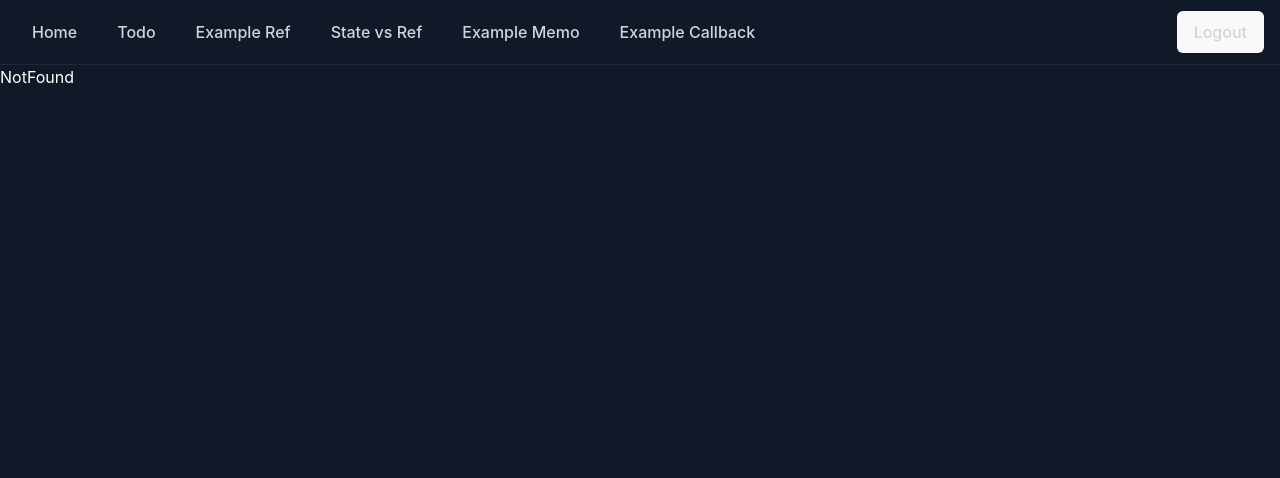
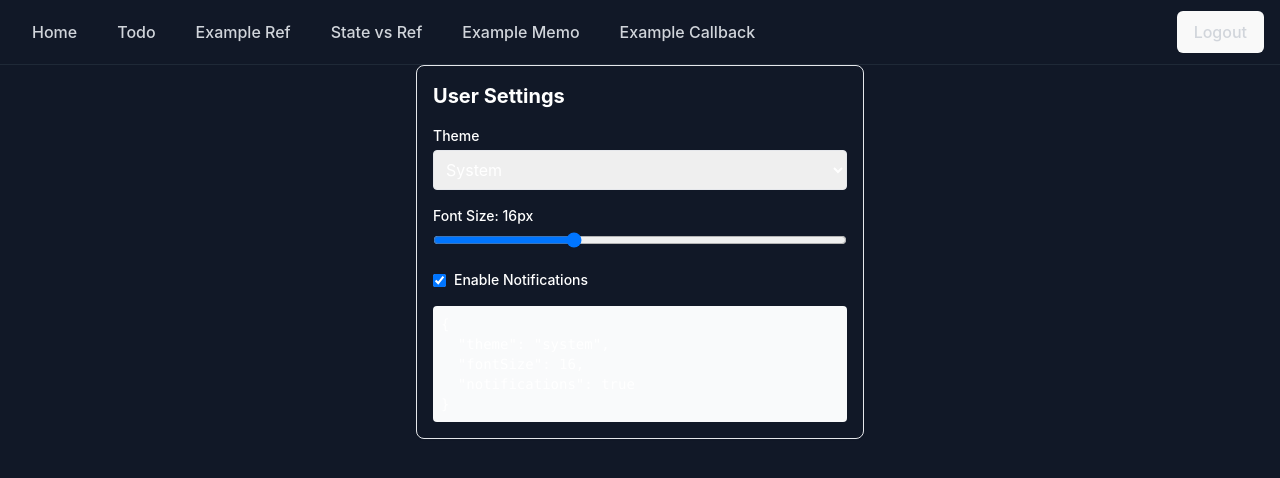
Before and after one commit to revou-fsse-oct24/demo-module-4, a React (Vite) app: page /examplecustomhooks in a window 1280 px wide. Shown: the top 478 px of the page. Built offline with nearby package versions, Linux system fonts and the light colour scheme; no server answers; sample sign-in values are in the browser's storage.

Commit message:
feat: add example custom hooks

```diff
--- a/src/App.tsx
+++ b/src/App.tsx
@@ -2,11 +2,15 @@ import { BrowserRouter as Router, Routes, Route } from "react-router-dom";
 
 // Page
 import Home from "./page/Home";
+import Login from "./page/Login";
+import Profile from "./page/Profile";
 import TodoList from "./page/TodoList";
-import Login from "./page/Login";
 import NotFound from "./page/NotFound";
-import Profile from "./page/Profile";
 import ExampleRef from "./page/ExampleRef";
+import CustomHooks from "./page/CustomHooks";
+import ExampleMemo from "./page/ExampleMemo";
+import ExampleCallback from "./page/ExampleCallback";
+import StateVsRefExample from "./page/StateVsRef";
 
 // Component
 import Navbar from "./components/Navbar";
@@ -15,9 +19,6 @@ import ProtectedRoute from "./components/ProtectedRoute";
 // Context
 import { UserProvider } from "./context/UserContext";
 import { TodoProvider } from "./context/TodoContext";
-import ExampleMemo from "./page/ExampleMemo";
-import ExampleCallback from "./page/ExampleCallback";
-import StateVsRefExample from "./page/StateVsRef";
 
 const App = () => {
   return (
@@ -38,6 +39,7 @@ const App = () => {
                 <Route path="/statevsref" element={<StateVsRefExample />} />
                 <Route path="/examplememo" element={<ExampleMemo />} />
                 <Route path="/examplecallback" element={<ExampleCallback />} />
+                <Route path="/examplecustomhooks" element={<CustomHooks />} />
               </Route>
 
               <Route path="/login" element={<Login />} />
--- /dev/null
+++ b/src/hooks/useLocalStorage.tsx
@@ -0,0 +1,61 @@
+import { useState, useEffect } from "react";
+
+export function useLocalStorage<T>(
+  key: string,
+  initialValue: T
+): [T, (value: T | ((val: T) => T)) => void] {
+  // Initialize state with function to avoid unnecessary JSON parsing
+  const [storedValue, setStoredValue] = useState<T>(() => {
+    if (typeof window === "undefined") {
+      return initialValue;
+    }
+    try {
+      const item = window.localStorage.getItem(key);
+      return item ? JSON.parse(item) : initialValue;
+    } catch (error) {
+      console.warn(`Error reading localStorage key "${key}":`, error);
+      return initialValue;
+    }
+  });
+
+  const setValue = (value: T | ((val: T) => T)) => {
+    try {
+      // Allow value to be a function for same API as useState
+      const valueToStore =
+        value instanceof Function ? value(storedValue) : value;
+
+      // Save state
+      setStoredValue(valueToStore);
+
+      // Save to localStorage
+      if (typeof window !== "undefined") {
+        window.localStorage.setItem(key, JSON.stringify(valueToStore));
+      }
+    } catch (error) {
+      console.warn(`Error setting localStorage key "${key}":`, error);
+    }
+  };
+
+  // Sync updates across tabs/windows
+  useEffect(() => {
+    const handleStorageChange = (e: StorageEvent) => {
+      if (e.key === key && e.newValue !== null) {
+        try {
+          setStoredValue(JSON.parse(e.newValue));
+        } catch (error) {
+          console.warn(
+            `Error parsing localStorage change for key "${key}":`,
+            error
+          );
+        }
+      }
+    };
+
+    if (typeof window !== "undefined") {
+      window.addEventListener("storage", handleStorageChange);
+      return () => window.removeEventListener("storage", handleStorageChange);
+    }
+  }, [key]);
+
+  return [storedValue, setValue];
+}
--- /dev/null
+++ b/src/page/CustomHooks.tsx
@@ -0,0 +1,91 @@
+import React from "react";
+import { useLocalStorage } from "../hooks/useLocalStorage";
+
+// Define our types
+interface UserSettings {
+  theme: "light" | "dark" | "system";
+  fontSize: number;
+  notifications: boolean;
+}
+
+const defaultSettings: UserSettings = {
+  theme: "system",
+  fontSize: 16,
+  notifications: true,
+};
+
+const UserSettingsPanel: React.FC = () => {
+  const [settings, setSettings] = useLocalStorage<UserSettings>(
+    "userSettings",
+    defaultSettings
+  );
+
+  const handleThemeChange = (event: React.ChangeEvent<HTMLSelectElement>) => {
+    const newTheme = event.target.value as UserSettings["theme"];
+    setSettings((prev) => ({ ...prev, theme: newTheme }));
+  };
+
+  const handleFontSizeChange = (event: React.ChangeEvent<HTMLInputElement>) => {
+    const newSize = Number(event.target.value);
+    setSettings((prev) => ({ ...prev, fontSize: newSize }));
+  };
+
+  const handleNotificationsChange = (
+    event: React.ChangeEvent<HTMLInputElement>
+  ) => {
+    setSettings((prev) => ({ ...prev, notifications: event.target.checked }));
+  };
+
+  return (
+    <div className="max-w-md mx-auto p-4 border rounded-lg shadow-sm">
+      <h2 className="text-xl font-bold mb-4">User Settings</h2>
+
+      <div className="space-y-4">
+        <div>
+          <label className="block text-sm font-medium mb-1">Theme</label>
+          <select
+            value={settings.theme}
+            onChange={handleThemeChange}
+            className="w-full p-2 border rounded"
+          >
+            <option value="light">Light</option>
+            <option value="dark">Dark</option>
+            <option value="system">System</option>
+          </select>
+        </div>
+
+        <div>
+          <label className="block text-sm font-medium mb-1">
+            Font Size: {settings.fontSize}px
+          </label>
+          <input
+            type="range"
+            min="12"
+            max="24"
+            value={settings.fontSize}
+            onChange={handleFontSizeChange}
+            className="w-full"
+          />
+        </div>
+
+        <div>
+          <label className="flex items-center gap-2">
+            <input
+              type="checkbox"
+              checked={settings.notifications}
+              onChange={handleNotificationsChange}
+              className="rounded"
+            />
+            <span className="text-sm font-medium">Enable Notifications</span>
+          </label>
+        </div>
+
+        <div className="mt-4 p-2 bg-gray-50 rounded">
+          <pre className="text-sm">{JSON.stringify(settings, null, 2)}</pre>
+        </div>
+      </div>
+    </div>
+  );
+};
+
+export default UserSettingsPanel;
--- a/src/page/ExampleMemo.tsx
+++ b/src/page/ExampleMemo.tsx
@@ -5,7 +5,8 @@ const ExpensiveComputation = ({ num }: { num: number }) => {
     console.log("Running expensive calculation...");
     // Simulate expensive calculation
     let result = 0;
-    for (let i = 0; i < 1000000; i++) {
+    for (let i = 0; i < 1000; i++) {
+      console.log("i", i);
       result += n;
     }
     return result;
--- a/src/page/ExampleRef.tsx
+++ b/src/page/ExampleRef.tsx
@@ -5,6 +5,7 @@ const ExampleRef = () => {
   const inputRef = useRef<HTMLInputElement>(null);
   const prevValueRef = useRef<string>("");
   const [value, setValue] = useState<string>("");
+  console.log("value", value);
 
   const handleFocus = () => {
     // Now TypeScript knows inputRef.current might be null
```
